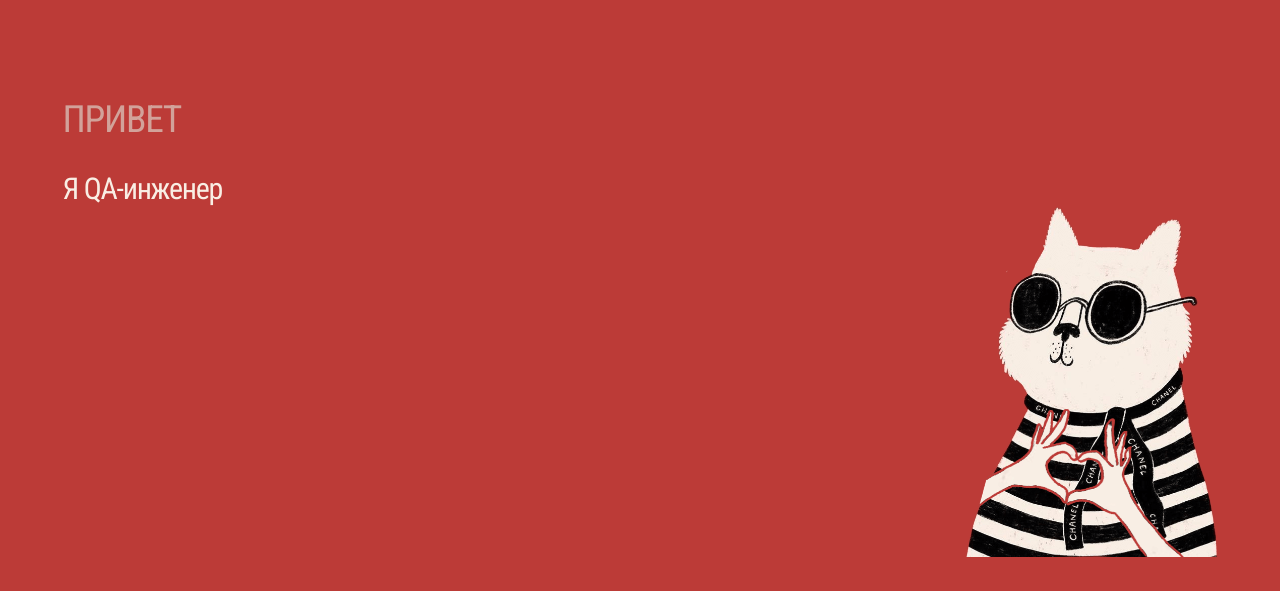
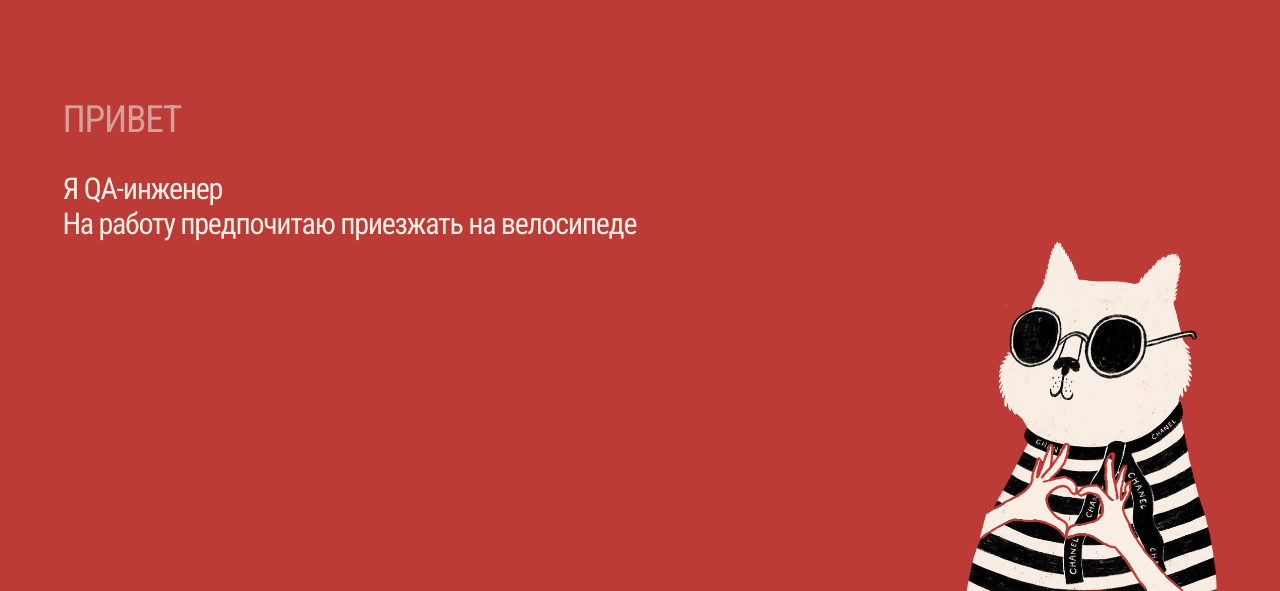
Before and after one commit to kira-yakuhina/cv, a plain HTML site: page index.html in a window 1280 px wide. Shown: the part 820-1411 px from the top of the page. Before the commit the page ends 1377 px from the top, so only its background shows below. Drawn offline with Linux system fonts and the light colour scheme.

Commit message:
Добавила параграф с предпочтениями

```diff
--- a/index.html
+++ b/index.html
@@ -51,6 +51,7 @@
     <div class="block">
       <div class="block-title">привет</div>
       <p> Я QA-инженер</p>
+      <p> На работу предпочитаю приезжать на велосипеде</p>
 <!--       <img
         src="./Kira.png"
         alt="Тут вставлена красивая иллюстрация котика в очках"
```
